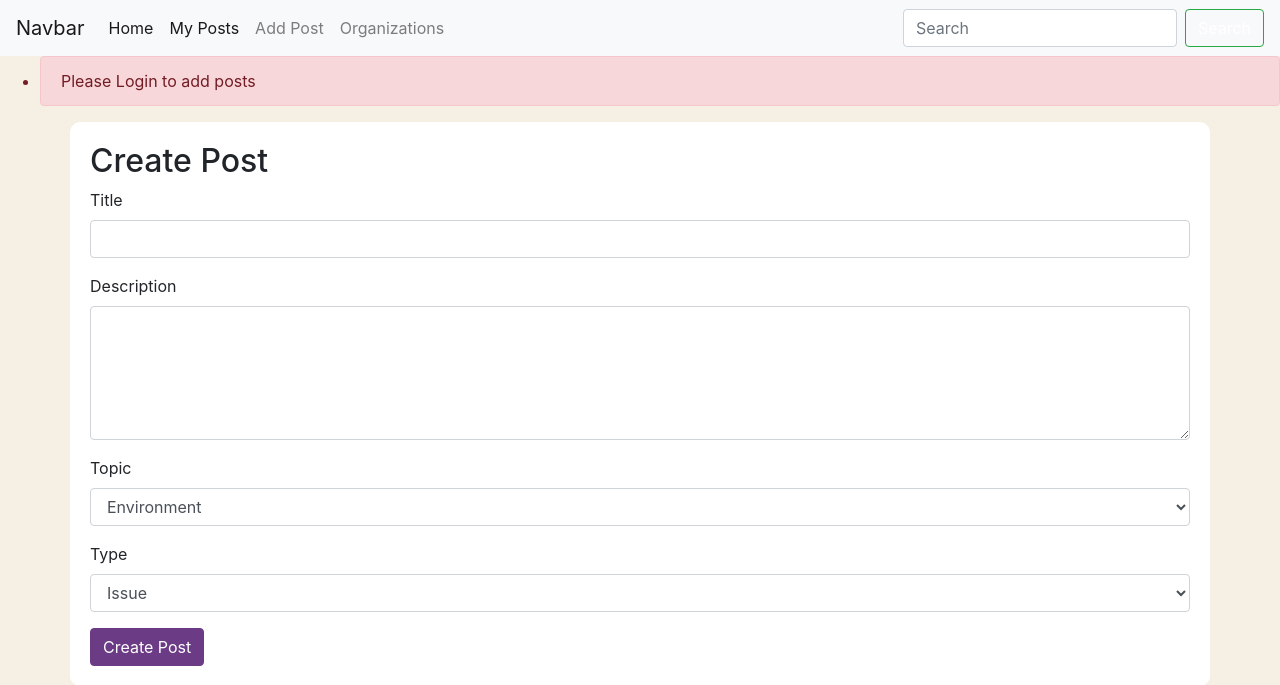
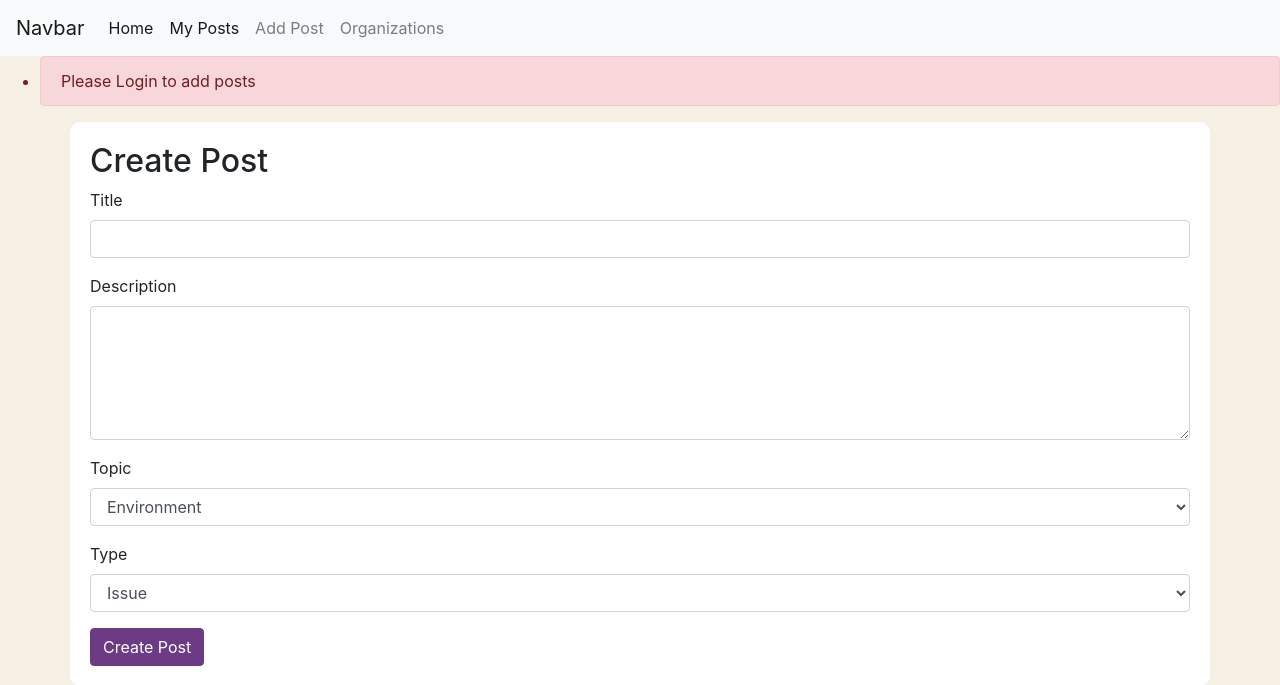
Before and after one commit to AtharvaMutsaddi/ESG-Consensus-Platform, a Flask app: page /create_post in a window 1280 px wide. Shown: the top 685 px of the page. Run offline with Flask 3, Linux system fonts and the light colour scheme; parts of the project's set-up code (start-up, migrations or seed data) failed here and were passed over; some libraries are stand-ins or nearby versions.

Commit message:
removesearchbarfromnav

```diff
--- a/app/templates/base.html
+++ b/app/templates/base.html
@@ -102,10 +102,7 @@
                     <a class="nav-link" href="/organization_info">Organizations</a>
                 </li>
             </ul>
-            <form class="form-inline my-2 my-lg-0">
-                <input class="form-control mr-sm-2" type="search" placeholder="Search" aria-label="Search">
-                <button class="btn btn-outline-success my-2 my-sm-0" type="submit">Search</button>
-            </form>
+
         </div>
     </nav>
     <div class="messages">
```
